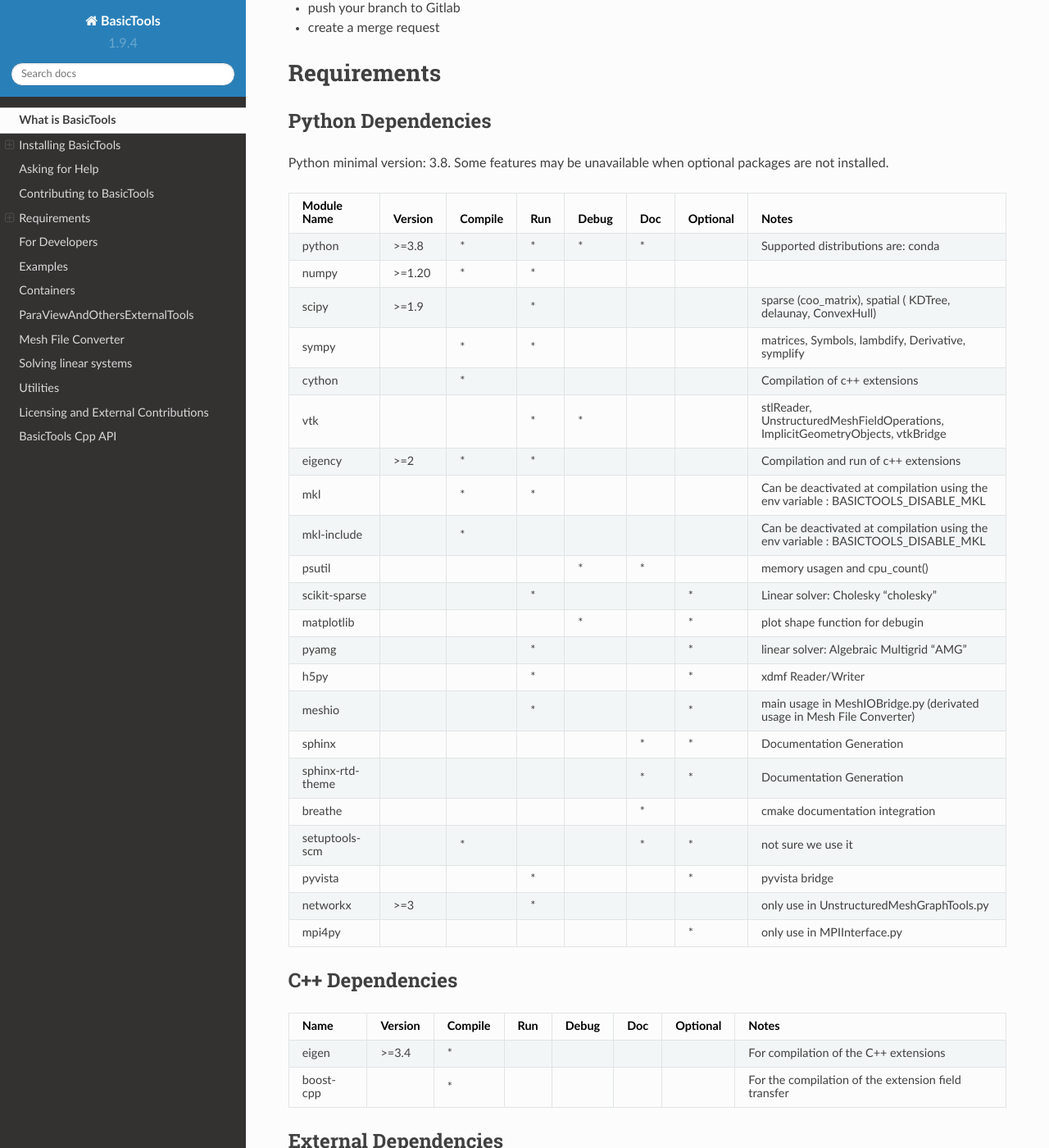
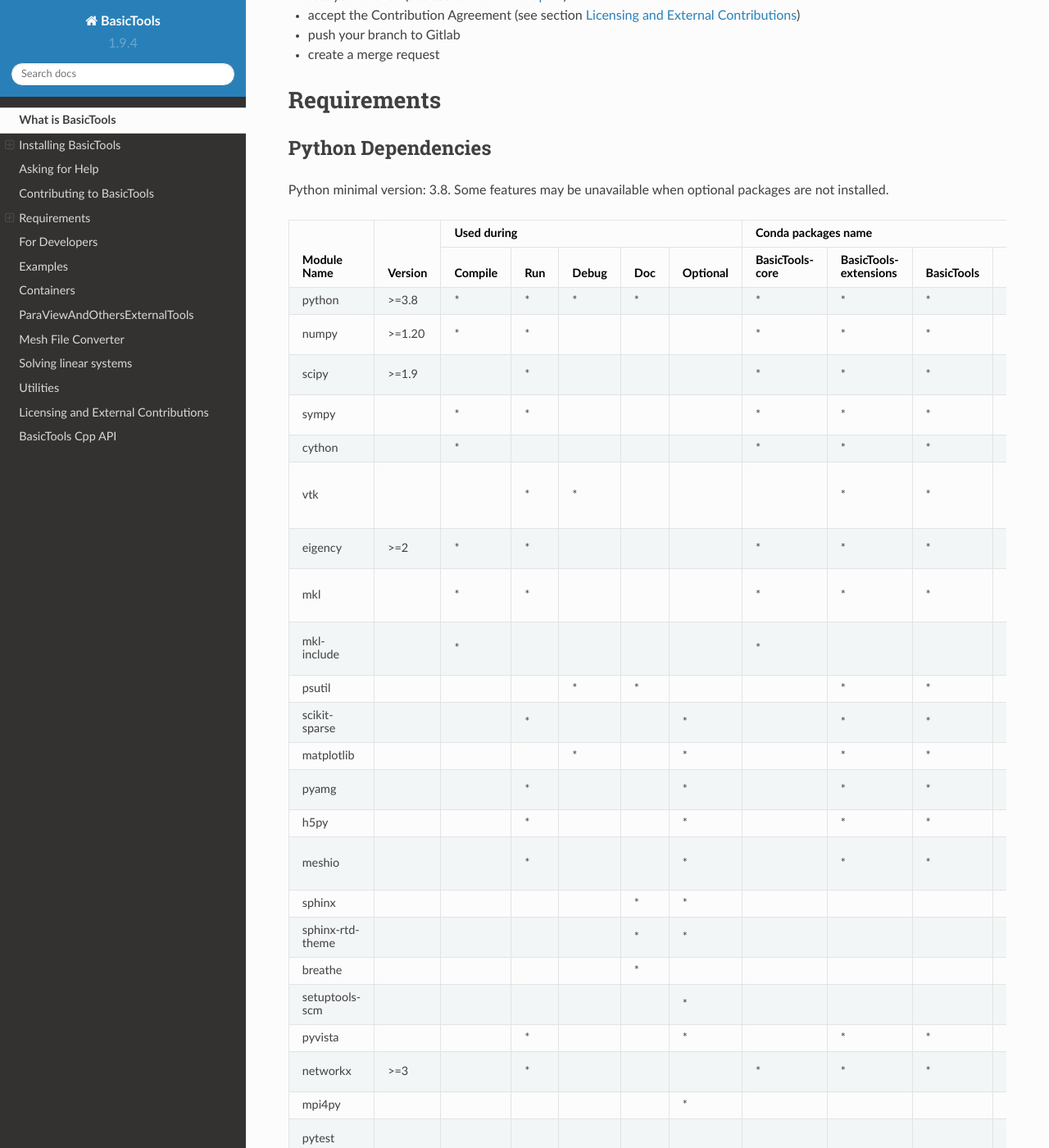
Before and after one commit to basileMarchand/basictools-frozen, a Sphinx documentation site: the page built from docs/Intro.rst, in a window 1280 px wide and 1400 px high, scrolled down 2661 px. Shown: the whole window at 82% size. Built offline with Sphinx 7.4.7 and the Read the Docs theme 2.0.0, drawn with Linux system fonts in a browser that asks for light colours; pages that are not in the unit, such as notebooks, are missing from menus; some of the changed text lies outside the part shown.

Commit message:
(use 0 or 1 for compilation environment variables)

```diff
--- a/docs/Intro.rst
+++ b/docs/Intro.rst
@@ -50,8 +51,10 @@
 
 .. code-block::
 
-    set BASICTOOLS_USE_EIGENCYEIGEN=True                                # or "export" depending on your shell
+    set BASICTOOLS_USE_EIGENCYEIGEN=1                                   # or "export" depending on your shell
     pip install eigency mkl numpy sympy mkl-include cython wheel
+    set BASICTOOLS_USE_EIGENCYEIGEN=1                                   # or "export" depending on your shell
+
     pip install BasicTools@git+https://gitlab.com/drti/basic-tools.git
 
 The user can set the environment variable `PREFIX` to point to external libraries (like mkl and eigen header). For advanced configuration please refer to the setup.py file on the git repository.
@@ -130,70 +133,77 @@
 Python minimal version: 3.8.
 Some features may be unavailable when optional packages are not installed.
 
-+----------------+-------+-------+---+-----+---+--------+-------------------------------------------+
-|Module Name     |Version|Compile|Run|Debug|Doc|Optional|Notes                                      |
-+================+=======+=======+===+=====+===+========+===========================================+
-|python          | >=3.8 |\*     |\* |\*   |\* |        |Supported distributions are: conda         |
-+----------------+-------+-------+---+-----+---+--------+-------------------------------------------+
-|numpy           | >=1.20|\*     |\* |     |   |        |                                           |
-+----------------+-------+-------+---+-----+---+--------+-------------------------------------------+
-|scipy           | >=1.9 |       |\* |     |   |        |sparse (coo_matrix),                       |
-|                |       |       |   |     |   |        |spatial ( KDTree, delaunay, ConvexHull)    |
-+----------------+-------+-------+---+-----+---+--------+-------------------------------------------+
-|sympy           |       |\*     |\* |     |   |        |matrices, Symbols, lambdify, Derivative,   |
-|                |       |       |   |     |   |        |symplify                                   |
-+----------------+-------+-------+---+-----+---+--------+-------------------------------------------+
-|cython          |       |\*     |   |     |   |        |Compilation of c++ extensions              |
-+----------------+-------+-------+---+-----+---+--------+-------------------------------------------+
-|vtk             |       |       |\* |\*   |   |        |stlReader, UnstructuredMeshFieldOperations,|
-|                |       |       |   |     |   |        |ImplicitGeometryObjects, vtkBridge         |
-+----------------+-------+-------+---+-----+---+--------+-------------------------------------------+
-|eigency         | >=2   |\*     |\* |     |   |        |Compilation and run of c++ extensions      |
-+----------------+-------+-------+---+-----+---+--------+-------------------------------------------+
-|mkl             |       |\*     |\* |     |   |        |Can be deactivated at compilation using    |
-|                |       |       |   |     |   |        |the env variable : BASICTOOLS_DISABLE_MKL  |
-+----------------+-------+-------+---+-----+---+--------+-------------------------------------------+
-|mkl-include     |       |\*     |   |     |   |        |Can be deactivated at compilation using    |
-|                |       |       |   |     |   |        |the env variable : BASICTOOLS_DISABLE_MKL  |
-+----------------+-------+-------+---+-----+---+--------+-------------------------------------------+
-|psutil          |       |       |   |\*   |\* |        |memory usagen and cpu_count()              |
-+----------------+-------+-------+---+-----+---+--------+-------------------------------------------+
-|scikit-sparse   |       |       |\* |     |   |\*      |Linear solver: Cholesky "cholesky"         |
-+----------------+-------+-------+---+-----+---+--------+-------------------------------------------+
-|matplotlib      |       |       |   |\*   |   |\*      |plot shape function for debugin            |
-+----------------+-------+-------+---+-----+---+--------+-------------------------------------------+
-|pyamg           |       |       |\* |     |   |\*      |linear solver: Algebraic Multigrid "AMG"   |
-+----------------+-------+-------+---+-----+---+--------+-------------------------------------------+
-|h5py            |       |       |\* |     |   |\*      |xdmf Reader/Writer                         |
-+----------------+-------+-------+---+-----+---+--------+-------------------------------------------+
-|meshio          |       |       |\* |     |   |\*      |main usage in MeshIOBridge.py (derivated   |
-|                |       |       |   |     |   |        |usage in Mesh File Converter)              |
-+----------------+-------+-------+---+-----+---+--------+-------------------------------------------+
-|sphinx          |       |       |   |     |\* |\*      |Documentation Generation                   |
-+----------------+-------+-------+---+-----+---+--------+-------------------------------------------+
-|sphinx-rtd-theme|       |       |   |     |\* |\*      |Documentation Generation                   |
-+----------------+-------+-------+---+-----+---+--------+-------------------------------------------+
-|breathe         |       |       |   |     |\* |        |cmake documentation integration            |
-+----------------+-------+-------+---+-----+---+--------+-------------------------------------------+
-|setuptools-scm  |       |\*     |   |     |\* |\*      |not sure we use it                         |
-+----------------+-------+-------+---+-----+---+--------+-------------------------------------------+
-|pyvista         |       |       |\* |     |   |\*      |pyvista bridge                             |
-+----------------+-------+-------+---+-----+---+--------+-------------------------------------------+
-|networkx        | >=3   |       |\* |     |   |        |only use in UnstructuredMeshGraphTools.py  |
-+----------------+-------+-------+---+-----+---+--------+-------------------------------------------+
-|mpi4py          |       |       |   |     |   |\*      |only use in MPIInterface.py                |
-+----------------+-------+-------+---+-----+---+--------+-------------------------------------------+
+
++----------------+-------+-------+---+-----+---+--------+---------------+---------------------+----------+-----------------+-------------------------------------------+
+|                |       |Used during                   |   Conda packages name                                            |Notes                                      |
++                +       +-------+---+-----+---+--------+---------------+---------------------+----------+-----------------+                                           +
+|Module Name     |Version|Compile|Run|Debug|Doc|Optional|BasicTools-core|BasicTools-extensions|BasicTools|BasicTools-envdev|                                           |
++================+=======+=======+===+=====+===+========+===============+=====================+==========+=================+===========================================+
+|python          | >=3.8 |\*     |\* |\*   |\* |        |\*             | \*                  |\*        |\*               |Supported distributions are: conda         |
++----------------+-------+-------+---+-----+---+--------+---------------+---------------------+----------+-----------------+-------------------------------------------+
+|numpy           | >=1.20|\*     |\* |     |   |        |\*             | \*                  |\*        |\*               |array manipulation and linear algebra      |
++----------------+-------+-------+---+-----+---+--------+---------------+---------------------+----------+-----------------+-------------------------------------------+
+|scipy           | >=1.9 |       |\* |     |   |        |\*             | \*                  |\*        |\*               |sparse (coo_matrix),                       |
+|                |       |       |   |     |   |        |               |                     |          |                 |spatial (KDTree, delaunay, ConvexHull)     |
++----------------+-------+-------+---+-----+---+--------+---------------+---------------------+----------+-----------------+-------------------------------------------+
+|sympy           |       |\*     |\* |     |   |        |\*             | \*                  |\*        |\*               |matrices, Symbols, lambdify, Derivative,   |
+|                |       |       |   |     |   |        |               |                     |          |                 |symplify                                   |
++----------------+-------+-------+---+-----+---+--------+---------------+---------------------+----------+-----------------+-------------------------------------------+
+|cython          |       |\*     |   |     |   |        |\*             | \*                  |\*        |\*               |Compilation of c++ extensions              |
++----------------+-------+-------+---+-----+---+--------+---------------+---------------------+----------+-----------------+-------------------------------------------+
+|vtk             |       |       |\* |\*   |   |        |               | \*                  |\*        |\*               |stlReader, UnstructuredMeshFieldOperations,|
+|                |       |       |   |     |   |        |               |                     |          |                 |ImplicitGeometryObjects, vtkBridge         |
++----------------+-------+-------+---+-----+---+--------+---------------+---------------------+----------+-----------------+-------------------------------------------+
+|eigency         | >=2   |\*     |\* |     |   |        |\*             | \*                  |\*        |\*               |Compilation and run of c++ extensions      |
++----------------+-------+-------+---+-----+---+--------+---------------+---------------------+----------+-----------------+-------------------------------------------+
+|mkl             |       |\*     |\* |     |   |        |\*             | \*                  |\*        |\*               |Can be deactivated at compilation using    |
+|                |       |       |   |     |   |        |               |                     |          |                 |the env variable : BASICTOOLS_DISABLE_MKL  |
++----------------+-------+-------+---+-----+---+--------+---------------+---------------------+----------+-----------------+-------------------------------------------+
+|mkl-include     |       |\*     |   |     |   |        |\*             |                     |          |\*               |Can be deactivated at compilation using    |
+|                |       |       |   |     |   |        |               |                     |          |                 |the env variable : BASICTOOLS_DISABLE_MKL  |
++----------------+-------+-------+---+-----+---+--------+---------------+---------------------+----------+-----------------+-------------------------------------------+
+|psutil          |       |       |   |\*   |\* |        |               | \*                  |\*        |\*               |memory usage and cpu_count()               |
++----------------+-------+-------+---+-----+---+--------+---------------+---------------------+----------+-----------------+-------------------------------------------+
+|scikit-sparse   |       |       |\* |     |   |\*      |               | \*                  |\*        |\*               |Linear solver: Cholesky "cholesky"         |
++----------------+-------+-------+---+-----+---+--------+---------------+---------------------+----------+-----------------+-------------------------------------------+
+|matplotlib      |       |       |   |\*   |   |\*      |               | \*                  |\*        |\*               |plot shape function for debugin            |
++----------------+-------+-------+---+-----+---+--------+---------------+---------------------+----------+-----------------+-------------------------------------------+
+|pyamg           |       |       |\* |     |   |\*      |               | \*                  |\*        |\*               |linear solver: Algebraic Multigrid "AMG"   |
++----------------+-------+-------+---+-----+---+--------+---------------+---------------------+----------+-----------------+-------------------------------------------+
+|h5py            |       |       |\* |     |   |\*      |               | \*                  |\*        |\*               |xdmf Reader/Writer                         |
++----------------+-------+-------+---+-----+---+--------+---------------+---------------------+----------+-----------------+-------------------------------------------+
+|meshio          |       |       |\* |     |   |\*      |               | \*                  |\*        |\*               |main usage in MeshIOBridge.py (derivated   |
+|                |       |       |   |     |   |        |               |                     |          |                 |usage in Mesh File Converter)              |
++----------------+-------+-------+---+-----+---+--------+---------------+---------------------+----------+-----------------+-------------------------------------------+
+|sphinx          |       |       |   |     |\* |\*      |               |                     |          |\*               |Documentation Generation                   |
++----------------+-------+-------+---+-----+---+--------+---------------+---------------------+----------+-----------------+-------------------------------------------+
+|sphinx-rtd-theme|       |       |   |     |\* |\*      |               |                     |          |\*               |Documentation Generation                   |
++----------------+-------+-------+---+-----+---+--------+---------------+---------------------+----------+-----------------+-------------------------------------------+
+|breathe         |       |       |   |     |\* |        |               |                     |          |\*               |cmake documentation integration            |
++----------------+-------+-------+---+-----+---+--------+---------------+---------------------+----------+-----------------+-------------------------------------------+
+|setuptools-scm  |       |       |   |     |   |\*      |               |                     |          |\*               |Only during conda packaging                |
++----------------+-------+-------+---+-----+---+--------+---------------+---------------------+----------+-----------------+-------------------------------------------+
+|pyvista         |       |       |\* |     |   |\*      |               | \*                  |\*        |\*               |pyvista bridge                             |
++----------------+-------+-------+---+-----+---+--------+---------------+---------------------+----------+-----------------+-------------------------------------------+
+|networkx        | >=3   |       |\* |     |   |        |\*             | \*                  |\*        |\*               |only use in UnstructuredMeshGraphTools.py  |
++----------------+-------+-------+---+-----+---+--------+---------------+---------------------+----------+-----------------+-------------------------------------------+
+|mpi4py          |       |       |   |     |   |\*      |               |                     |          |                 |only use in MPIInterface.py                |
++----------------+-------+-------+---+-----+---+--------+---------------+---------------------+----------+-----------------+-------------------------------------------+
+|pytest          |       |       |   |     |   |        |               |                     |          |\*               |To test BasicTools in development face     |
++----------------+-------+-------+---+-----+---+--------+---------------+---------------------+----------+-----------------+-------------------------------------------+
 
 C++ Dependencies
 ----------------
 
-+---------+-------+-------+---+-----+---+--------+----------------------------------------------------+
-|Name     |Version|Compile|Run|Debug|Doc|Optional|Notes                                               |
-+=========+=======+=======+===+=====+===+========+====================================================+
-|eigen    | >=3.4 |\*     |   |     |   |        | For compilation of the C++ extensions              |
-+---------+-------+-------+---+-----+---+--------+----------------------------------------------------+
-|boost-cpp|       |\*     |   |     |   |        | For the compilation of the extension field transfer|
-+---------+-------+-------+---+-----+---+--------+----------------------------------------------------+
++---------+-------+-------+---+-----+---+--------+-------------------------------------------------------------------------+
+|         |       |Used during                   |Conda packages name |Notes                                               |
++         +       +-------+---+-----+---+--------+--------------------+                                                    +
+|Name     |Version|Compile|Run|Debug|Doc|Optional|BasicTools-envdev   |                                                    |
++=========+=======+=======+===+=====+===+========+====================+====================================================+
+|eigen    | >=3.4 |\*     |   |     |   |        |\*                  | For compilation of the C++ extensions              |
++---------+-------+-------+---+-----+---+--------+--------------------+----------------------------------------------------+
+|boost-cpp|       |\*     |   |     |   |        |\*                  | For the compilation of the extension field transfer|
++---------+-------+-------+---+-----+---+--------+-------------------------------------------------------------------------+
 
 External Dependencies
 ---------------------
```
Also changed, not shown: other parts of docs/Intro.rst (+2 -1 lines), README.md (+2 -2 lines), setup.py (+4 -3 lines).
